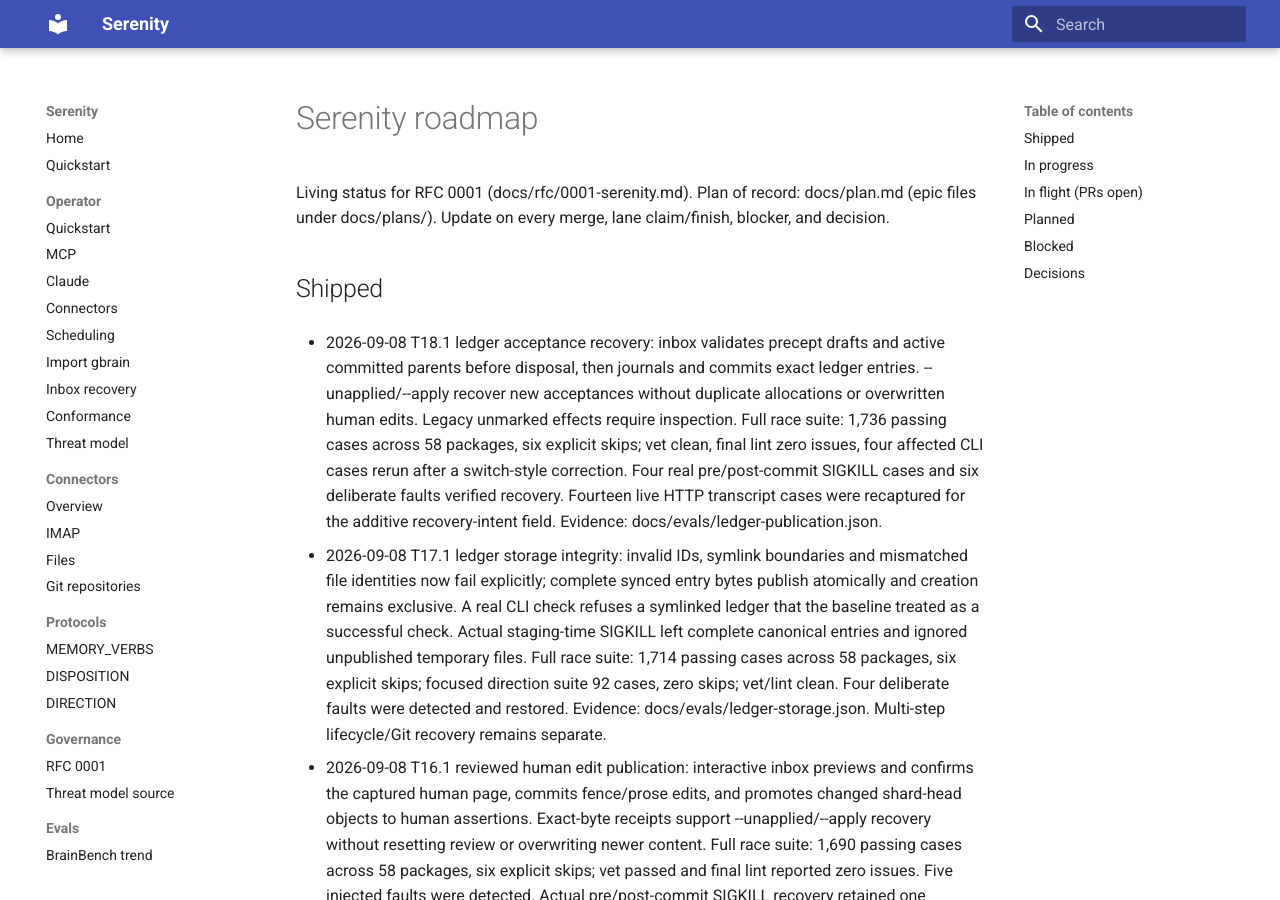
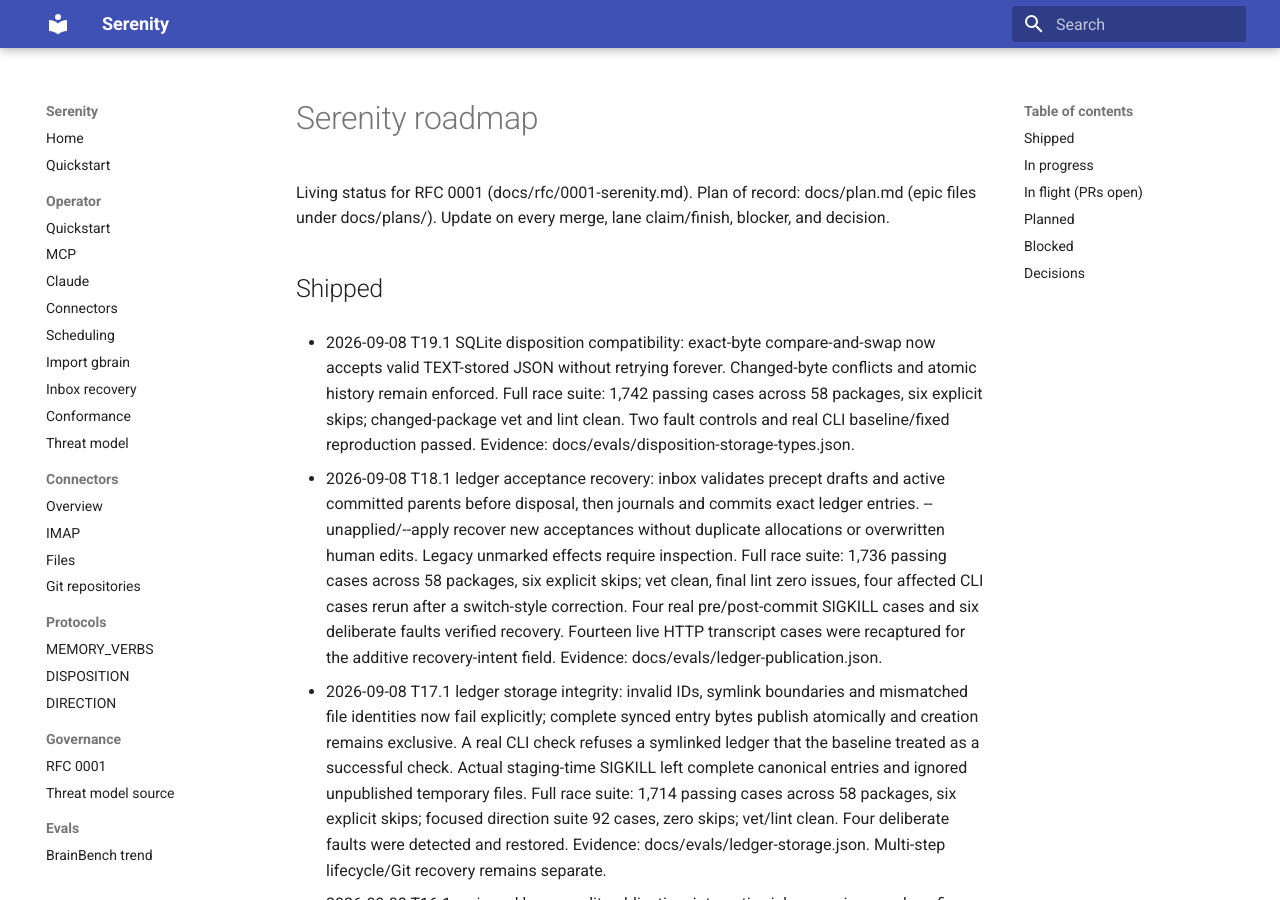
Before and after one commit to sirerun/serenity, an MkDocs documentation site: the page built from docs/roadmap.md, in a window 1280 px wide and 900 px high. Built offline with MkDocs 1.6.1 and Material for MkDocs 9.7.7, drawn with Linux system fonts in a browser that asks for light colours; some of the changed text lies outside the part shown.

Commit message:
docs: mark disposition storage compatibility complete

```diff
--- a/docs/plan.md
+++ b/docs/plan.md
@@ -74,6 +74,8 @@ Out of scope: Flutter app (v1.1), Graph email, ANN index, multi-principal enforc
 ### E16 -- Reviewed human edit publication -> docs/plans/E16-dirty-edit-publication.md (1/1; explicit human edit publication and crash recovery verified, 2026-09-08)
 ### E17 -- Decision ledger storage integrity -> docs/plans/E17-ledger-storage.md (1/1; confined ledger reads/writes and atomic entries verified, 2026-09-08)
 ### E18 -- Ledger acceptance publication recovery -> docs/plans/E18-ledger-publication.md (1/1; precept/child-intent publication and crash recovery verified, 2026-09-08)
+
+### E19 -- SQLite disposition storage compatibility -> docs/plans/E19-disposition-storage-types.md (1/1; exact-byte updates accept readable TEXT rows, 2026-09-08)
 
 Decisions confirmed by David on 2026 08 27 (no open decisions remain):
 - OD-1 Second labeler for golden sets: two independent frontier-model passes from different families with David adjudicating (ADR 005).
--- a/docs/roadmap.md
+++ b/docs/roadmap.md
@@ -3,6 +3,8 @@
 Living status for RFC 0001 (docs/rfc/0001-serenity.md). Plan of record: docs/plan.md (epic files under docs/plans/). Update on every merge, lane claim/finish, blocker, and decision.
 
 ## Shipped
+
+- 2026-09-08 T19.1 SQLite disposition compatibility: exact-byte compare-and-swap now accepts valid TEXT-stored JSON without retrying forever. Changed-byte conflicts and atomic history remain enforced. Full race suite: 1,742 passing cases across 58 packages, six explicit skips; changed-package vet and lint clean. Two fault controls and real CLI baseline/fixed reproduction passed. Evidence: docs/evals/disposition-storage-types.json.
 
 - 2026-09-08 T18.1 ledger acceptance recovery: inbox validates precept drafts and active committed parents before disposal, then journals and commits exact ledger entries. --unapplied/--apply recover new acceptances without duplicate allocations or overwritten human edits. Legacy unmarked effects require inspection. Full race suite: 1,736 passing cases across 58 packages, six explicit skips; vet clean, final lint zero issues, four affected CLI cases rerun after a switch-style correction. Four real pre/post-commit SIGKILL cases and six deliberate faults verified recovery. Fourteen live HTTP transcript cases were recaptured for the additive recovery-intent field. Evidence: docs/evals/ledger-publication.json.
 
```
